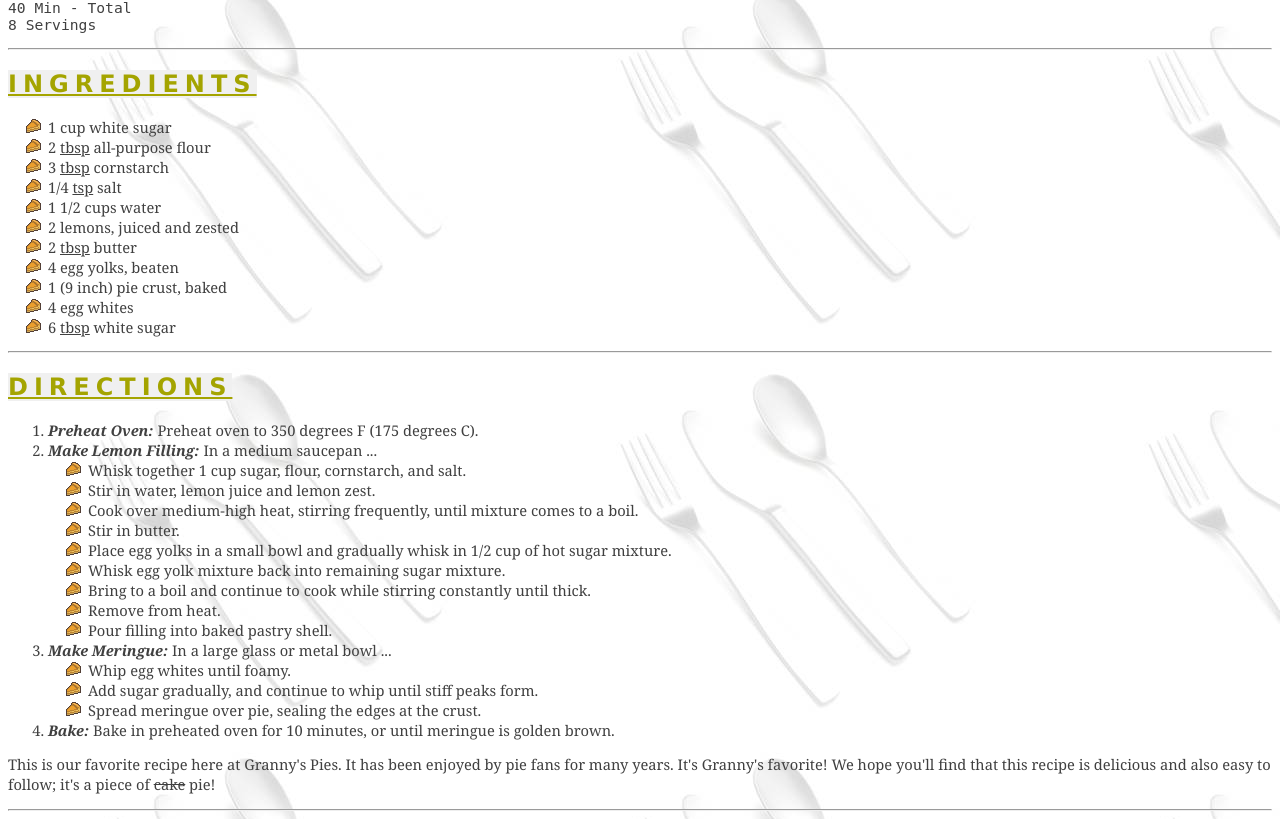
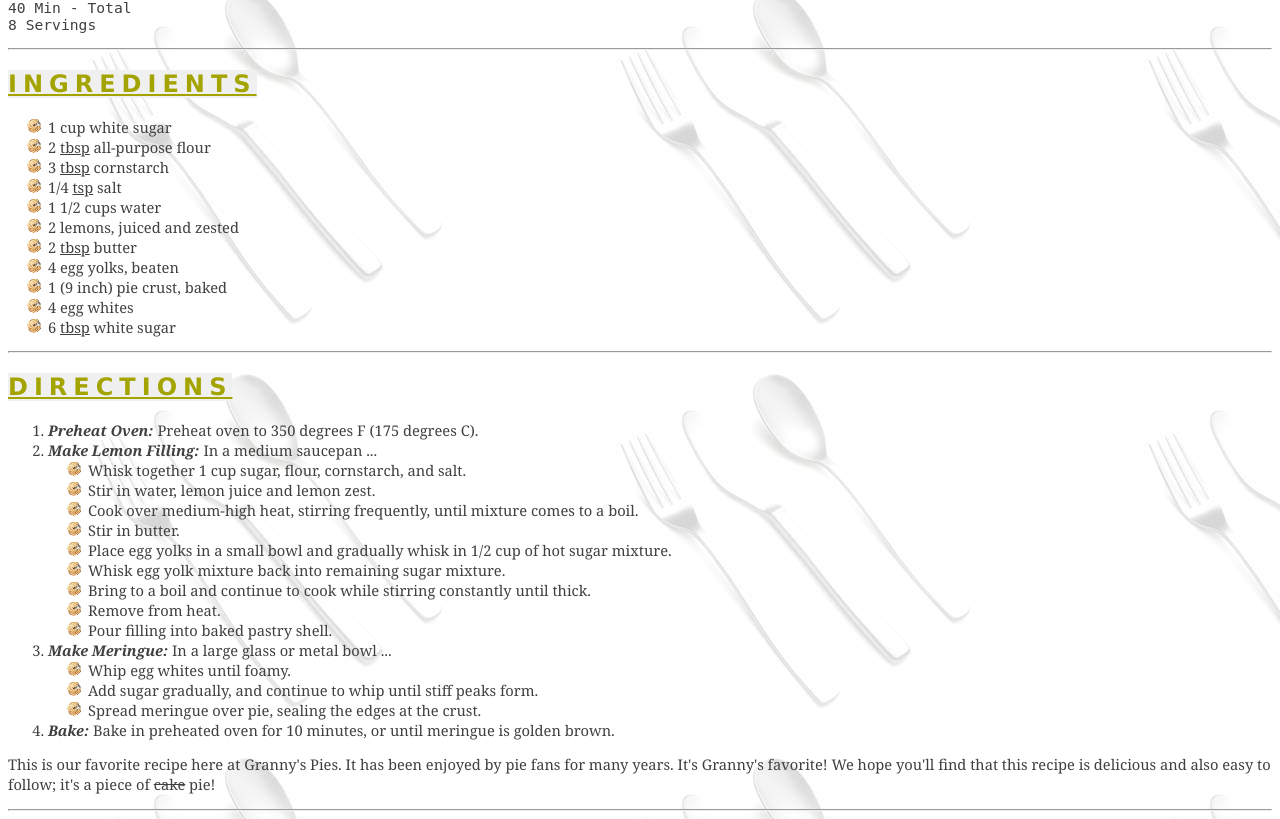
Before and after one commit to meamritsagar/cs472-wap-assignments, a web app: file w1d2recipe/index.html in a window 1280 px wide. Shown: the part 424-1243 px from the top of the page. Run offline with its HTML, style and script files only (its server is not run), Linux system fonts and the light colour scheme.

Commit message:
Recipe commit

```diff
--- a/w1d2recipe/css/recipe.css
+++ b/w1d2recipe/css/recipe.css
@@ -55,5 +55,5 @@ p#userComment {
 }
 
 ul {
-    list-style-image: url("../images/pie_icon.gif");
+    list-style-image: url("../images/pie_bullet.png");
 }
```
